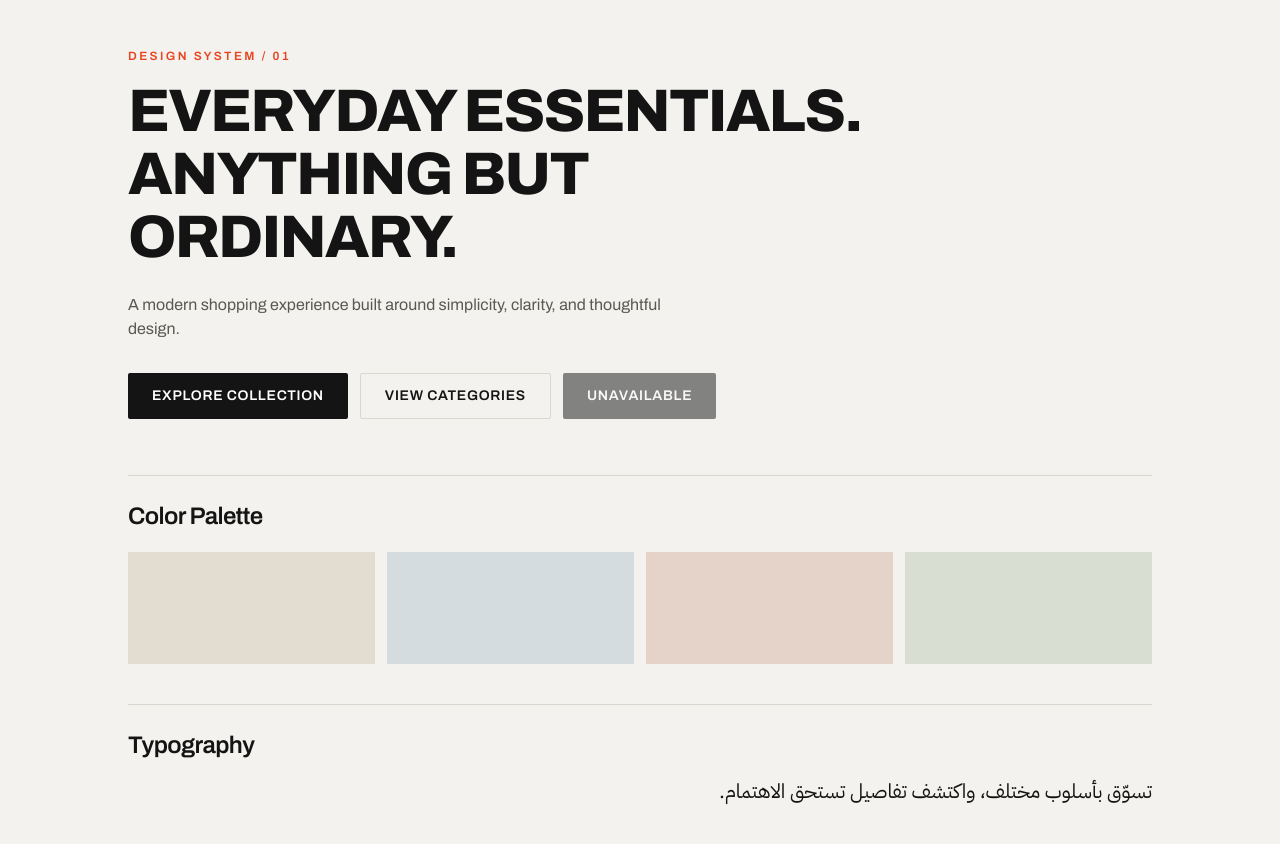
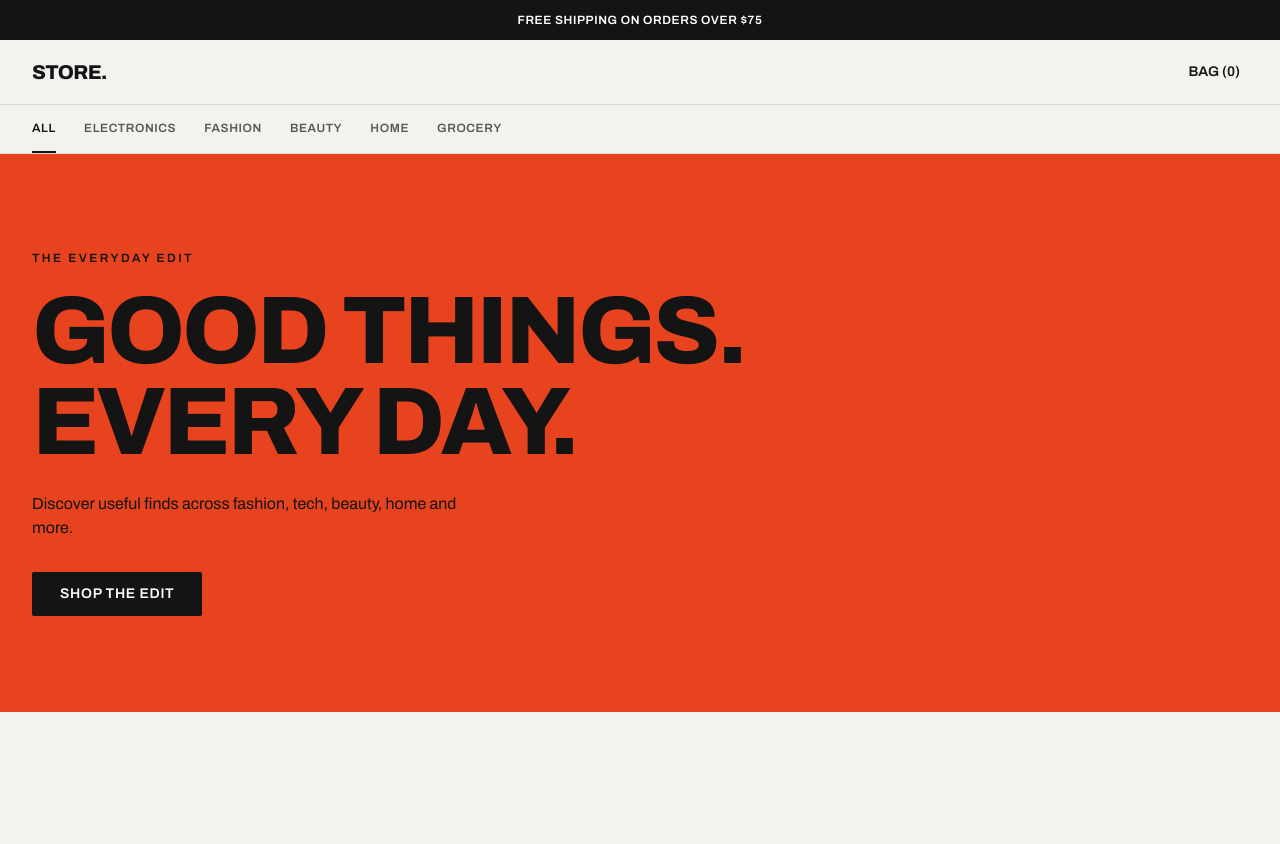
Before and after one commit to yara5jaber-debug/zelvio-ecommerce, a Next.js app: page / in a window 1280 px wide. Shown: the top 844 px of the page. After the commit the page ends 800 px from the top, so only its background shows below. Built offline with nearby package versions, Linux system fonts and the light colour scheme.

Commit message:
feat: build homepage header and hero

```diff
--- a/src/app/page.tsx
+++ b/src/app/page.tsx
@@ -1,55 +1,19 @@
-import Button from "@/components/ui/Button";
 
-export default function Home() {
+import AnnouncementBar from "@/components/layout/AnnouncementBar";
+import Header from "@/components/layout/Header";
+import CategoryNav from "@/components/layout/CategoryNav";
+import HeroSection from "@/components/home/HeroSection";
+
+export default function HomePage() {
   return (
-    <main className="min-h-screen px-5 py-12 sm:px-10">
-      <div className="mx-auto max-w-5xl">
-        <p className="mb-4 text-xs font-semibold uppercase tracking-[0.2em] text-accent">
-          Design System / 01
-        </p>
+    <>
+      <AnnouncementBar />
+      <Header />
+      <CategoryNav />
 
-        <h1 className="max-w-3xl text-[40px] leading-[1.05] font-extrabold uppercase tracking-[-0.03em] sm:text-6xl">
-          Everyday essentials.
-          <br />
-          Anything but ordinary.
-        </h1>
-
-        <p className="mt-6 max-w-xl text-base text-text-secondary">
-          A modern shopping experience built around
-          simplicity, clarity, and thoughtful design.
-        </p>
-
-        <div className="mt-8 flex flex-wrap gap-3">
-          <Button>Explore Collection</Button>
-          <Button variant="outline">View Categories</Button>
-          <Button disabled>Unavailable</Button>
-        </div>
-
-        <div className="mt-14 border-t border-border pt-6">
-          <h2 className="mb-5 text-2xl font-semibold">
-            Color Palette
-          </h2>
-
-          <div className="grid grid-cols-2 gap-3 sm:grid-cols-4">
-            <div className="h-28 bg-image-sand" />
-            <div className="h-28 bg-image-blue-gray" />
-            <div className="h-28 bg-image-peach" />
-            <div className="h-28 bg-image-sage" />
-          </div>
-        </div>
-
-        <div className="mt-10 border-t border-border pt-6">
-          <h2 className="text-2xl font-semibold">
-            Typography
-          </h2>
-
-          <p className="mt-4 text-xl font-arabic"
-             lang="ar"
-             dir="rtl">
-            تسوّق بأسلوب مختلف، واكتشف تفاصيل تستحق الاهتمام.
-          </p>
-        </div>
-      </div>
-    </main>
+      <main id="main-content">
+        <HeroSection />
+      </main>
+    </>
   );
 }
--- /dev/null
+++ b/src/components/home/HeroSection.tsx
@@ -0,0 +1,31 @@
+
+import Link from "next/link";
+
+export default function HeroSection() {
+  return (
+    <section className="bg-accent px-5 py-16 text-foreground md:px-8 md:py-24">
+      <div className="mx-auto max-w-7xl">
+        <p className="mb-5 text-xs font-semibold uppercase tracking-[0.2em]">
+          THE EVERYDAY EDIT
+        </p>
+
+        <h1 className="max-w-3xl text-[clamp(2.75rem,8vw,6rem)] leading-[0.95] font-extrabold tracking-[-0.03em] uppercase">
+          GOOD THINGS.
+          <span className="block">EVERY DAY.</span>
+        </h1>
+
+        <p className="mt-6 max-w-md text-sm leading-6 md:text-base">
+          Discover useful finds across fashion, tech, beauty,
+          home and more.
+        </p>
+
+        <Link
+          href="/shop"
+          className="mt-8 inline-flex min-h-11 items-center justify-center rounded-[2px] bg-foreground px-7 py-3 text-sm font-semibold tracking-wider text-white uppercase"
+        >
+          SHOP THE EDIT
+        </Link>
+      </div>
+    </section>
+  );
+}
--- /dev/null
+++ b/src/components/layout/AnnouncementBar.tsx
@@ -0,0 +1,8 @@
+
+export default function AnnouncementBar() {
+  return (
+    <div className="bg-foreground px-4 py-3 text-center text-xs font-semibold tracking-wider text-white">
+      FREE SHIPPING ON ORDERS OVER $75
+    </div>
+  );
+}
--- /dev/null
+++ b/src/components/layout/CategoryNav.tsx
@@ -0,0 +1,37 @@
+
+import Link from "next/link";
+
+const categories = [
+  { label: "ALL", href: "/" },
+  { label: "ELECTRONICS", href: "/shop/electronics" },
+  { label: "FASHION", href: "/shop/fashion" },
+  { label: "BEAUTY", href: "/shop/beauty" },
+  { label: "HOME", href: "/shop/home" },
+  { label: "GROCERY", href: "/shop/grocery" },
+];
+
+export default function CategoryNav() {
+  return (
+    <nav
+      aria-label="Product categories"
+      className="border-b border-border"
+    >
+      <div className="mx-auto flex max-w-7xl gap-7 overflow-x-auto px-4 md:px-8">
+        {categories.map((category, index) => (
+          <Link
+            key={category.href}
+            href={category.href}
+            aria-current={index === 0 ? "page" : undefined}
+            className={`flex min-h-12 shrink-0 items-center border-b-2 text-xs font-semibold tracking-wider ${
+              index === 0
+                ? "border-foreground text-foreground"
+                : "border-transparent text-text-secondary hover:text-foreground"
+            }`}
+          >
+            {category.label}
+          </Link>
+        ))}
+      </div>
+    </nav>
+  );
+}
--- /dev/null
+++ b/src/components/layout/Header.tsx
@@ -0,0 +1,34 @@
+
+import Link from "next/link";
+
+export default function Header() {
+  return (
+    <header className="border-b border-border">
+      <div className="mx-auto flex h-16 max-w-7xl items-center justify-between px-4 md:px-8">
+        <button
+          type="button"
+          aria-label="Open menu"
+          className="flex min-h-11 min-w-11 items-center justify-center text-2xl md:hidden"
+        >
+          ☰
+        </button>
+
+        <Link
+          href="/"
+          className="text-xl font-extrabold tracking-[-0.03em]"
+        >
+          STORE.
+        </Link>
+
+        <div className="flex items-center gap-2">
+          <Link
+            href="/cart"
+            className="flex min-h-11 items-center justify-center px-2 text-sm font-semibold"
+          >
+            BAG (0)
+          </Link>
+        </div>
+      </div>
+    </header>
+  );
+}
```
